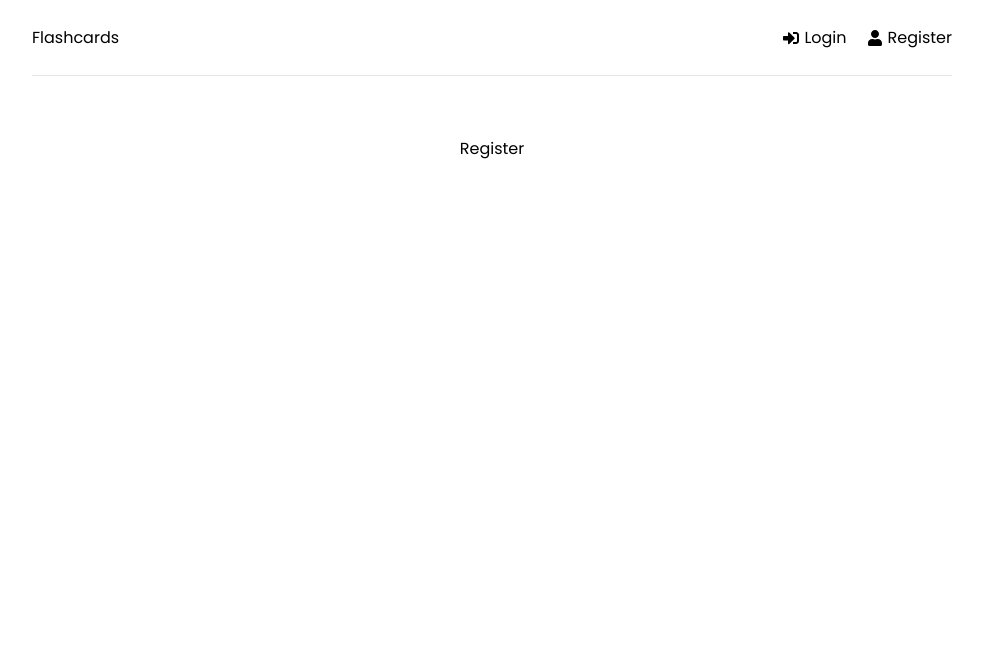
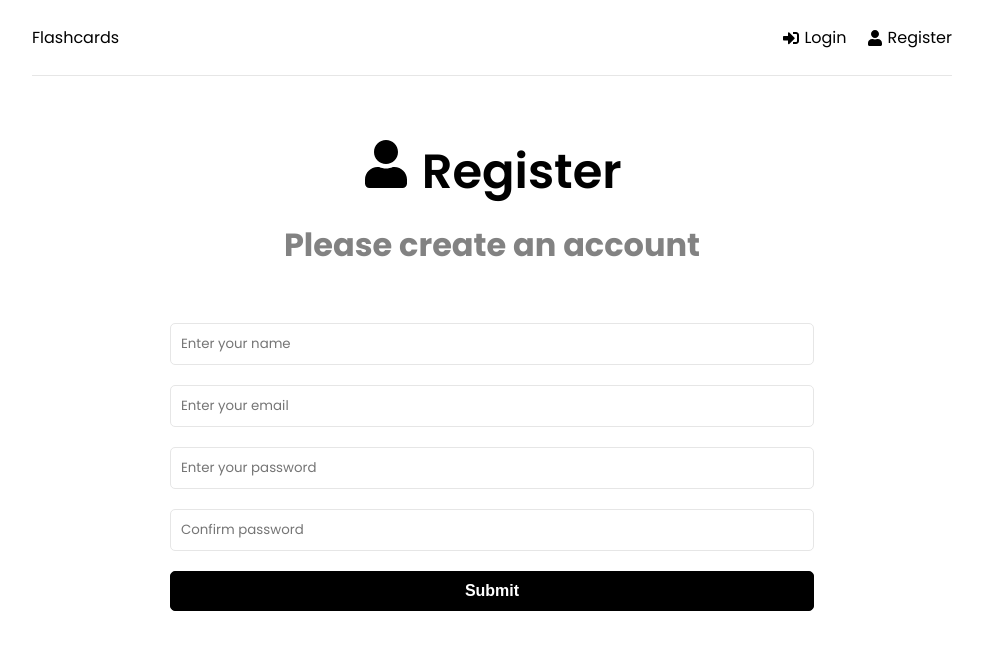
Before and after one commit to yinazhou008/semester-project, a React (Create React App) app in the folder frontend/: page /register in a window 1280 px wide. Shown: the top 650 px of the page, without its empty margins (148-1131 px from the left). Built offline with nearby package versions, Linux system fonts and the light colour scheme.

Commit message:
register page:)

```diff
--- a/frontend/src/pages/Register.jsx
+++ b/frontend/src/pages/Register.jsx
@@ -1,7 +1,58 @@
+import {useState, useEffect} from 'react'
+import {FaUser} from 'react-icons/fa'
+
 function Register() {
-    return (
-        <div>Register</div>
-    )
+    const [formData, setFormData] = useState({
+        name: '',
+        email: '',
+        password: '',
+        password2: ''
+    })
+
+    const {name, email, password, password2} = formData
+
+    const onChange = (e) => {
+        setFormData((prevState) => ({
+            ...prevState,
+            [e.target.name]: e.target.value,
+        }))
+    }
+
+    const onSubmit = (e) => {
+        e.preventDefault()
+    }
+
+
+    return <>
+        <section className="heading">
+            <h1>
+                <FaUser /> Register
+            </h1>
+            <p>Please create an account</p>
+        </section>
+
+        <section className="form">
+            <form onSubmit ={onSubmit}>
+                <div className="form-group">
+                     <input type="text" className="form-control" id="name" name="name" value={name} placeholder="Enter your name" onChange={onChange}/>
+                </div>
+                <div className="form-group">
+                     <input type="email" className="form-control" id="email" name="email" value={email} placeholder="Enter your email" onChange={onChange}/>
+                </div>
+                <div className="form-group">
+                     <input type="password" className="form-control" id="password" name="password" value={password} placeholder="Enter your password" onChange={onChange}/>
+                </div>
+                <div className="form-group">
+                     <input type="password" className="form-control" id="password2" name="password2" value={password2} placeholder="Confirm password" onChange={onChange}/>
+                </div>
+                <div className="form-group">
+                    <button type="submit" className='btn btn-block'>
+                        Submit
+                    </button>
+                </div>
+            </form>
+        </section>
+    </>
 }
 
 export default Register
```
